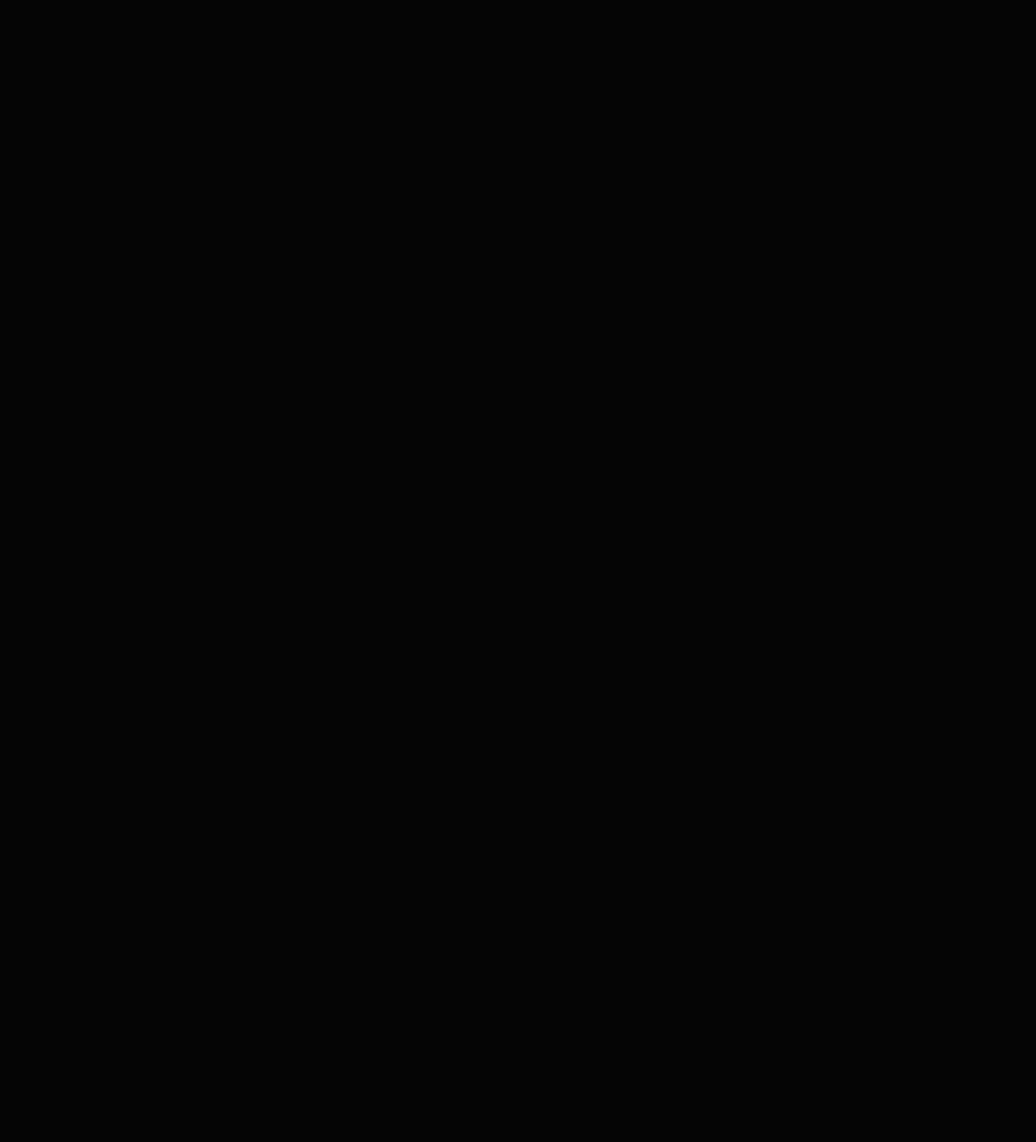
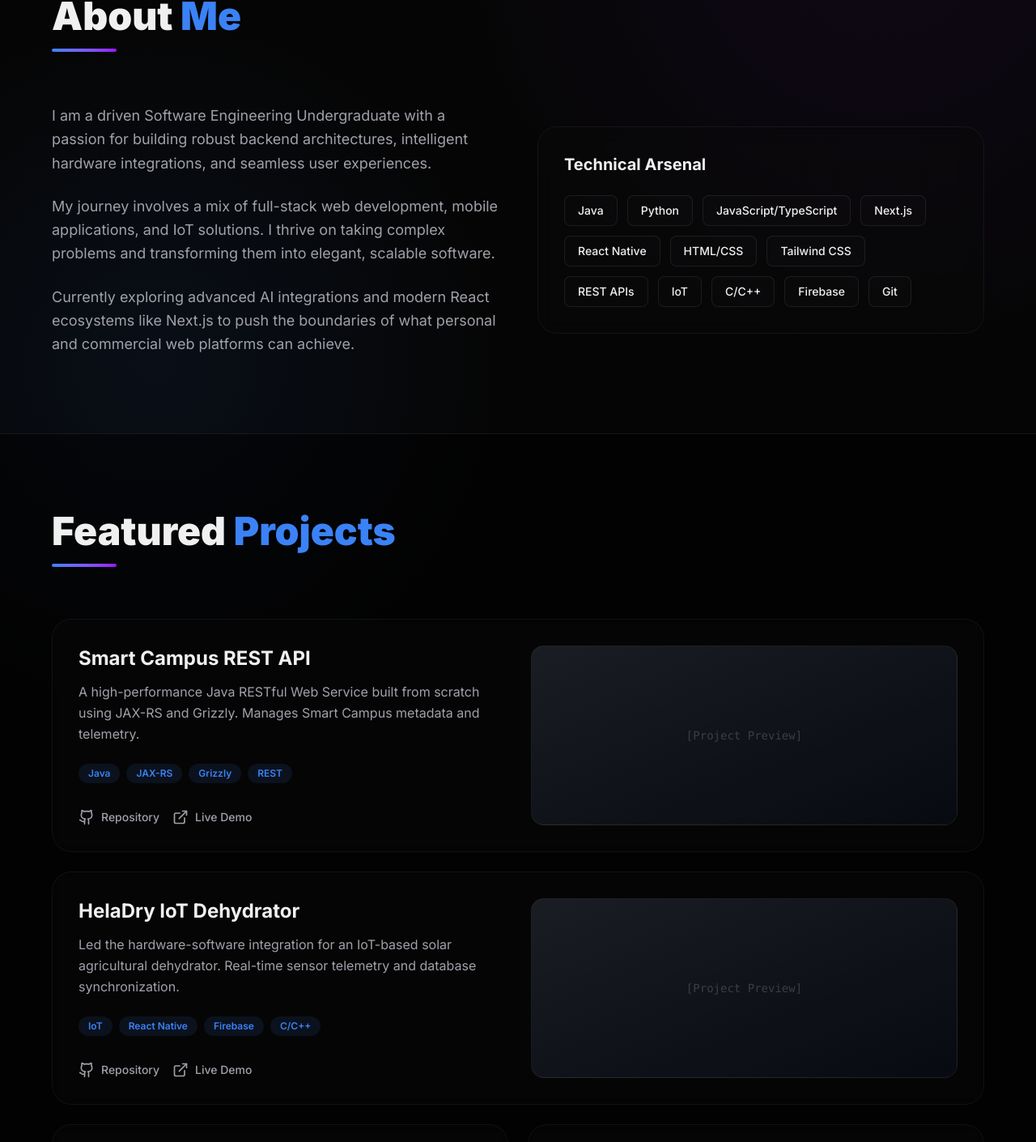
Before and after one commit to dulnindu123/advanced-portfolio, a Next.js app: page / in a window 1280 px wide. Shown: the part 900-2310 px from the top of the page at 81% size. Before the commit the page ends 800 px from the top, so only its background shows below. Built offline with nearby package versions, Linux system fonts and the light colour scheme.

Commit message:
feat: add About and Projects sections with bento grid layout

```diff
--- a/src/app/page.tsx
+++ b/src/app/page.tsx
@@ -1,13 +1,16 @@
 import Navbar from "@/components/Navbar";
 import HeroSection from "@/components/HeroSection";
+import AboutSection from "@/components/AboutSection";
+import ProjectsSection from "@/components/ProjectsSection";
 
 export default function Home() {
   return (
     <>
       <Navbar />
-      <main className="flex-1 w-full flex flex-col items-center">
+      <main className="flex-1 w-full flex flex-col items-stretch">
         <HeroSection />
-        {/* We will add more sections like Projects, KnowledgeGraph, AI Chatbot here later */}
+        <AboutSection />
+        <ProjectsSection />
       </main>
     </>
   );
--- /dev/null
+++ b/src/components/AboutSection.tsx
@@ -0,0 +1,70 @@
+"use client";
+
+import { motion } from "framer-motion";
+
+const skills = [
+  "Java", "Python", "JavaScript/TypeScript", "Next.js", "React Native",
+  "HTML/CSS", "Tailwind CSS", "REST APIs", "IoT", "C/C++", "Firebase", "Git"
+];
+
+export default function AboutSection() {
+  return (
+    <section id="about" className="py-24 px-6 md:px-12 relative">
+      <div className="max-w-6xl mx-auto">
+        <motion.div
+          initial={{ opacity: 0, y: 20 }}
+          whileInView={{ opacity: 1, y: 0 }}
+          viewport={{ once: true }}
+          transition={{ duration: 0.5 }}
+          className="mb-16"
+        >
+          <h2 className="text-3xl md:text-5xl font-black mb-4">About <span className="text-accent">Me</span></h2>
+          <div className="w-20 h-1 bg-gradient-to-r from-accent to-purple-600 rounded-full"></div>
+        </motion.div>
+
+        <div className="grid md:grid-cols-2 gap-12 items-center">
+          <motion.div
+            initial={{ opacity: 0, x: -30 }}
+            whileInView={{ opacity: 1, x: 0 }}
+            viewport={{ once: true }}
+            transition={{ duration: 0.5, delay: 0.2 }}
+            className="space-y-6 text-secondary text-lg leading-relaxed"
+          >
+            <p>
+              I am a driven Software Engineering Undergraduate with a passion for building robust backend architectures,
+              intelligent hardware integrations, and seamless user experiences.
+            </p>
+            <p>
+              My journey involves a mix of full-stack web development, mobile applications, and IoT solutions.
+              I thrive on taking complex problems and transforming them into elegant, scalable software.
+            </p>
+            <p>
+              Currently exploring advanced AI integrations and modern React ecosystems like Next.js to push
+              the boundaries of what personal and commercial web platforms can achieve.
+            </p>
+          </motion.div>
+
+          <motion.div
+            initial={{ opacity: 0, x: 30 }}
+            whileInView={{ opacity: 1, x: 0 }}
+            viewport={{ once: true }}
+            transition={{ duration: 0.5, delay: 0.4 }}
+            className="glass p-8 rounded-3xl"
+          >
+            <h3 className="text-xl font-bold mb-6 text-primary">Technical Arsenal</h3>
+            <div className="flex flex-wrap gap-3">
+              {skills.map((skill, index) => (
+                <span
+                  key={index}
+                  className="px-4 py-2 bg-card/40 border border-card-border rounded-lg text-sm font-medium hover:border-accent hover:text-accent transition-colors cursor-default"
+                >
+                  {skill}
+                </span>
+              ))}
+            </div>
+          </motion.div>
+        </div>
+      </div>
+    </section>
+  );
+}
--- /dev/null
+++ b/src/components/ProjectsSection.tsx
@@ -0,0 +1,116 @@
+"use client";
+
+import { motion } from "framer-motion";
+import { Github, ExternalLink } from "lucide-react";
+
+const projects = [
+  {
+    title: "Smart Campus REST API",
+    description: "A high-performance Java RESTful Web Service built from scratch using JAX-RS and Grizzly. Manages Smart Campus metadata and telemetry.",
+    tags: ["Java", "JAX-RS", "Grizzly", "REST"],
+    github: "https://github.com/dulnindu123/smart-campus-api",
+    featured: true,
+  },
+  {
+    title: "HelaDry IoT Dehydrator",
+    description: "Led the hardware-software integration for an IoT-based solar agricultural dehydrator. Real-time sensor telemetry and database synchronization.",
+    tags: ["IoT", "React Native", "Firebase", "C/C++"],
+    github: "https://github.com/dulnindu123/SDGP-HelaDry-CS154",
+    featured: true,
+  },
+  {
+    title: "BodySync AI",
+    description: "Engineered a comprehensive health and fitness tracking mobile application utilizing Gemini AI analysis. Focused on user-centric design.",
+    tags: ["React Native", "AI", "Mobile Dev", "Expo"],
+    github: "https://github.com/dulnindu123/BodySyncAI",
+    featured: false,
+  },
+  {
+    title: "Task Manager System",
+    description: "A multi-stage task manager evolving from a CLI application to a full Tkinter GUI with local JSON storage and priority sorting.",
+    tags: ["Python", "Tkinter", "JSON"],
+    github: "https://github.com/dulnindu123/python-gui-task-manager",
+    featured: false,
+  }
+];
+
+export default function ProjectsSection() {
+  return (
+    <section id="projects" className="py-24 px-6 md:px-12 relative bg-black/50 border-t border-card-border">
+      <div className="max-w-6xl mx-auto">
+        <motion.div
+          initial={{ opacity: 0, y: 20 }}
+          whileInView={{ opacity: 1, y: 0 }}
+          viewport={{ once: true }}
+          transition={{ duration: 0.5 }}
+          className="mb-16"
+        >
+          <h2 className="text-3xl md:text-5xl font-black mb-4">Featured <span className="text-accent">Projects</span></h2>
+          <div className="w-20 h-1 bg-gradient-to-r from-accent to-purple-600 rounded-full"></div>
+        </motion.div>
+
+        <div className="grid md:grid-cols-2 gap-6">
+          {projects.map((project, index) => (
+            <motion.div
+              key={index}
+              initial={{ opacity: 0, y: 30 }}
+              whileInView={{ opacity: 1, y: 0 }}
+              viewport={{ once: true }}
+              transition={{ duration: 0.5, delay: index * 0.1 }}
+              className={`glass p-8 rounded-3xl group hover:border-accent/50 transition-colors ${
+                project.featured ? "md:col-span-2 md:grid md:grid-cols-2 md:gap-8 items-center" : ""
+              }`}
+            >
+              <div className={project.featured ? "mb-6 md:mb-0" : "mb-6"}>
+                <h3 className="text-2xl font-bold mb-3 text-primary group-hover:text-accent transition-colors">
+                  {project.title}
+                </h3>
+                <p className="text-secondary mb-6 leading-relaxed">
+                  {project.description}
+                </p>
+                <div className="flex flex-wrap gap-2 mb-8">
+                  {project.tags.map((tag, i) => (
+                    <span key={i} className="px-3 py-1 bg-accent/10 text-accent rounded-full text-xs font-semibold">
+                      {tag}
+                    </span>
+                  ))}
+                </div>
+
+                <div className="flex gap-4">
+                  <a
+                    href={project.github}
+                    target="_blank"
+                    rel="noopener noreferrer"
+                    className="flex items-center gap-2 text-secondary hover:text-white transition-colors"
+                  >
+                    <Github size={20} />
+                    <span className="text-sm font-medium">Repository</span>
+                  </a>
+                  {project.featured && (
+                    <a
+                      href="#"
+                      className="flex items-center gap-2 text-secondary hover:text-white transition-colors"
+                    >
+                      <ExternalLink size={20} />
+                      <span className="text-sm font-medium">Live Demo</span>
+                    </a>
+                  )}
+                </div>
+              </div>
+
+              {/* Optional: Add image placeholders for featured projects here later */}
+              {project.featured && (
+                <div className="w-full h-48 md:h-full min-h-[200px] rounded-2xl bg-gradient-to-br from-card-border to-transparent border border-card-border overflow-hidden relative">
+                   <div className="absolute inset-0 bg-accent/5 group-hover:bg-accent/10 transition-colors"></div>
+                   <div className="absolute inset-0 flex items-center justify-center text-secondary/30 font-mono text-sm">
+                      [Project Preview]
+                   </div>
+                </div>
+              )}
+            </motion.div>
+          ))}
+        </div>
+      </div>
+    </section>
+  );
+}
```
